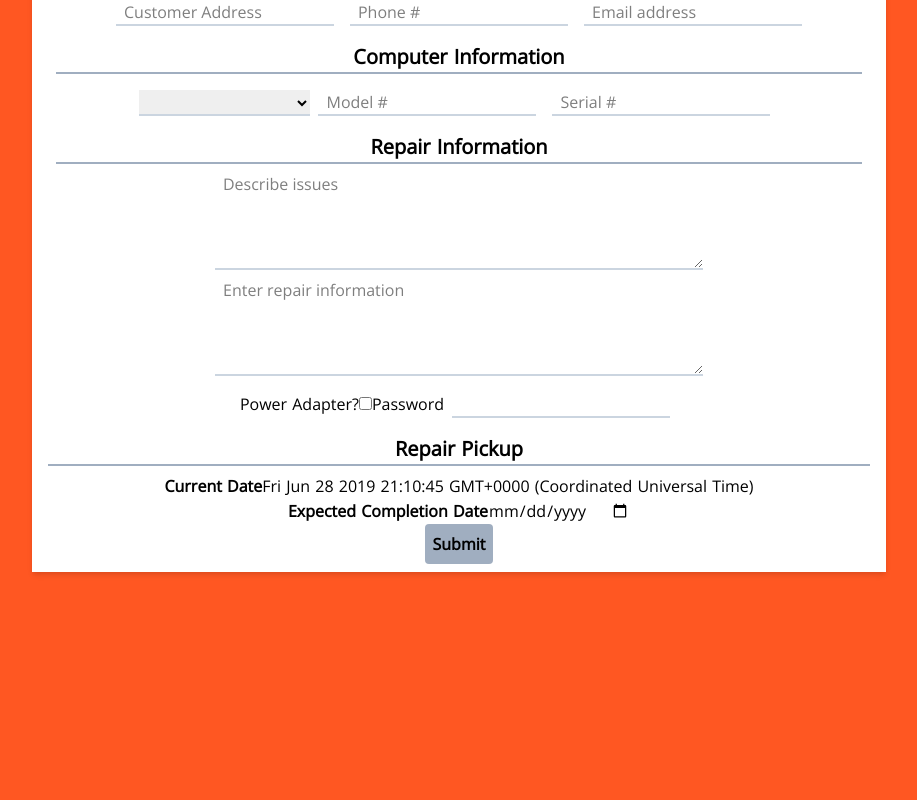
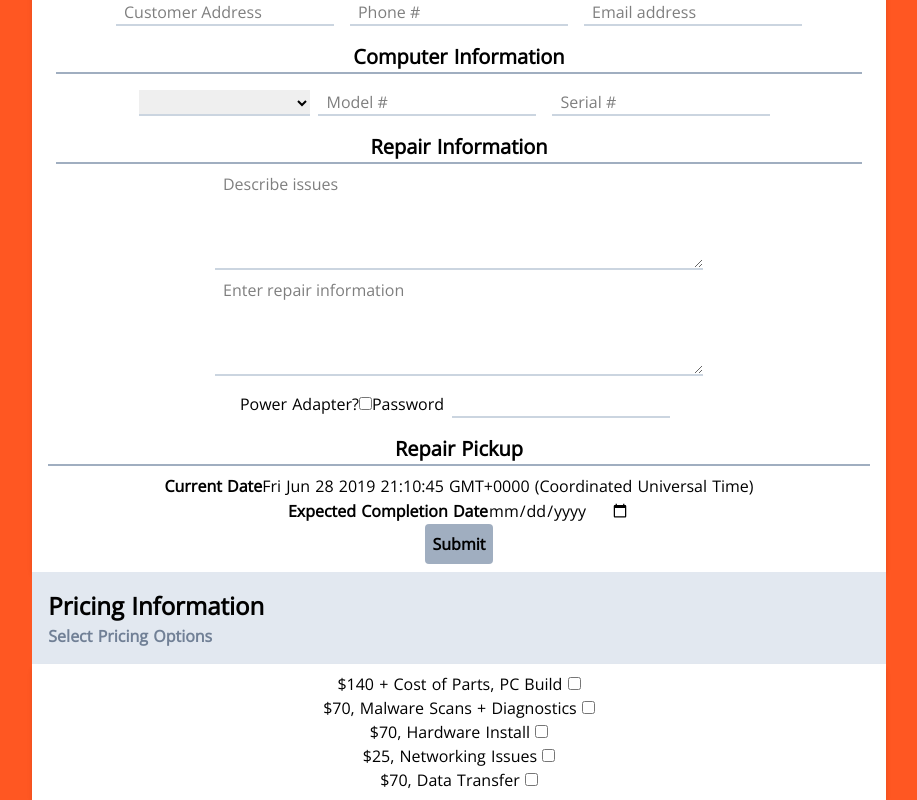
Before and after one commit to BlueSun288/MorningSTAR, a Nuxt app: page / in a window 1280 px wide. Shown: the part 206-1006 px from the top of the page, without its empty margins (181-1098 px from the left). Before the commit the page ends 800 px from the top, so only its background shows below. Built offline with nearby package versions, Linux system fonts and the light colour scheme.

Commit message:
Pricing component has proper labels and list support

```diff
--- a/components/checkin.vue
+++ b/components/checkin.vue
@@ -1,6 +1,6 @@
 <template>
 	<div class="mt-2">
-		<form-header v-bind:card-subtitle="subtitle" v-bind:card-title="title"></form-header>
+		<form-header @submit="" v-bind:card-subtitle="subtitle" v-bind:card-title="title"></form-header>
 		<form autocapitalize="on" autocomplete="off" class="card" id="checkinForm">
 			<div id="customerInformation" class="m-2">
 				<h2 class="gsHeader">Apprentice Information</h2>
@@ -55,10 +55,12 @@
 
 <script>
     import FormHeader from "./formHeader";
+    import {mapState} from 'vuex';
 
     export default {
         name: "checkin",
         components: {FormHeader},
+	    computed: mapState([]),
         data: function () {
             return {
                 //page data
--- a/components/pricing.vue
+++ b/components/pricing.vue
@@ -1,19 +1,38 @@
 <template>
-	<form id="pricingForm">
-		<div>
-			<label for="1hrLaborFee">1hr Labor Fee ($70)</label>
-			<input id="1hrLaborFee" type="checkbox">
-			<label for="benchFee">Bench Fee ($25)</label>
-			<input id="benchFee" type="checkbox">
-			<label for="customFee">Custom Fee</label>
-			<input id="customFee" type="number">
+	<div>
+		<form-header :card-subtitle="subtitle" :card-title="title"></form-header>
+		<form class="card" id="pricingForm">
+			<div class="block">
+				<ul>
+					<li v-for="item in repairOptions"><label v-bind:for="item.text">{{item.value}},
+						{{item.text}} </label><input type="checkbox" v-bind:id=item.text></li>
+				</ul>
 		</div>
 	</form>
+	</div>
 </template>
 
 <script>
+	import FormHeader from "./formHeader";
+
 	export default {
-		name: "pricing"
+		name: "pricing",
+		components: {FormHeader},
+		data: function () {
+			return {
+				title: "Pricing Information",
+				subtitle: "Select Pricing Options",
+				repairOptions: [
+					{text: "PC Build", value: "$140 + Cost of Parts"},
+					{text: "Malware Scans + Diagnostics", value: "$70"},
+					{text: "Hardware Install", value: "$70"},
+					{text: "Networking Issues", value: "$25"},
+					{text: "Data Transfer", value: "$70"},
+				],
+				tax: 0.07375,
+				totalCost: "0",
+			}
+		}
 	}
 </script>
 
--- a/pages/index.vue
+++ b/pages/index.vue
@@ -1,13 +1,17 @@
 <template>
+	<div id="container">
 		<checkin></checkin>
+		<pricing></pricing>
+	</div>
 </template>
 
 <script>
 
 	import Checkin from "../components/checkin";
+	import Pricing from "../components/pricing";
 
 	export default {
-		components: {Checkin}
+		components: {Pricing, Checkin}
 	}
 </script>
 
--- a/store/index.js
+++ b/store/index.js
@@ -0,0 +1,10 @@
+import vue from 'vue'
+
+export const state = () => ({
+	price: 0
+});
+export const mutations = {
+	addToPrice(num) {
+		state.price += num;
+	}
+};
```
